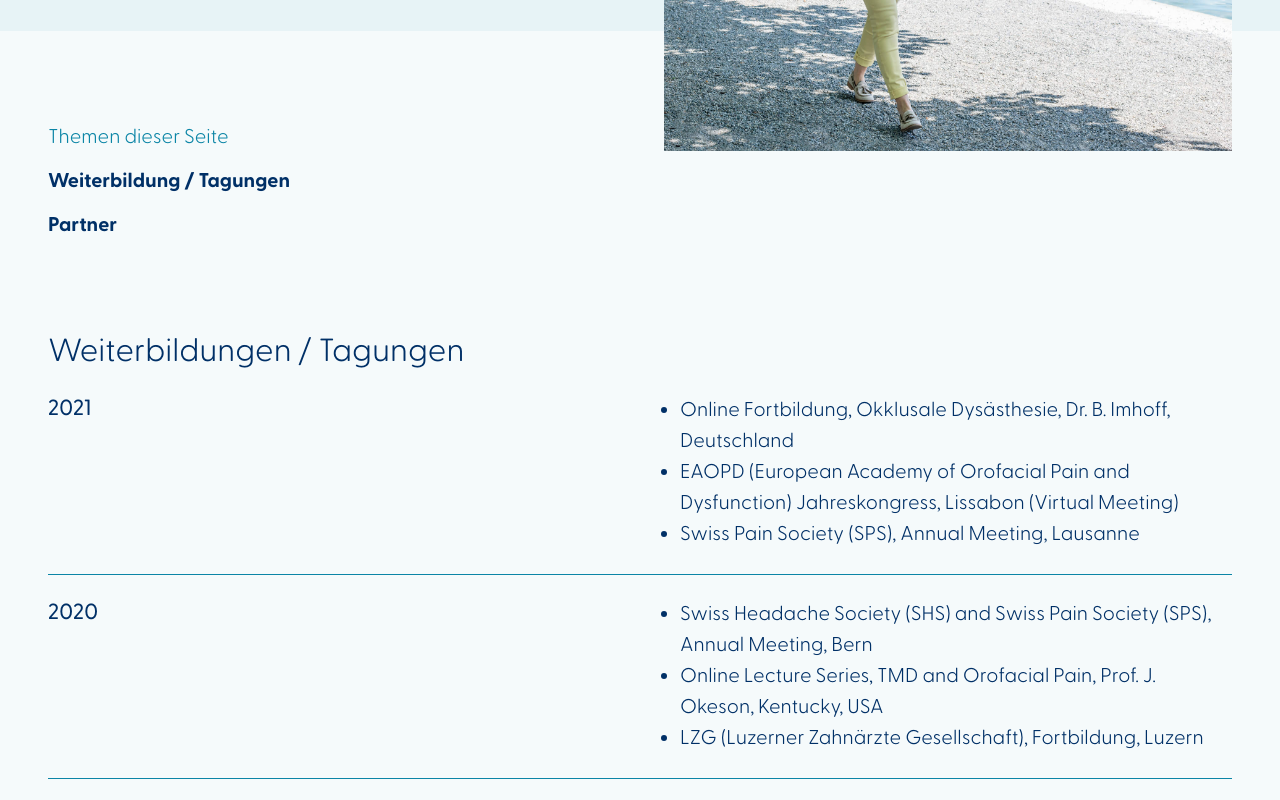
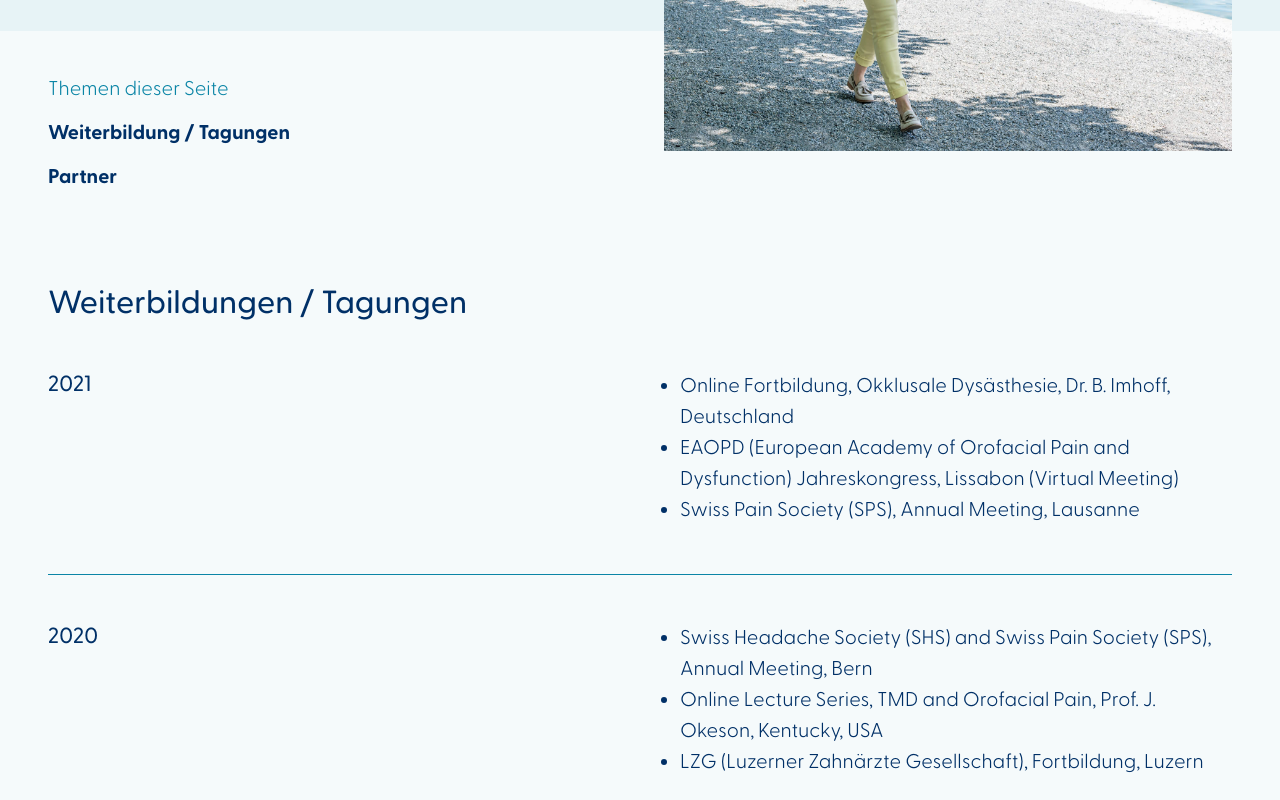
Before and after one commit to jeromehaas/haerle-practice-web, a Next.js app: page /aktivitaeten in a window 1280 px wide. Shown: the part 500-1300 px from the top of the page. Built offline with nearby package versions, Linux system fonts and the light colour scheme.

Commit message:
Cleanup: component education

```diff
--- a/components/sections/education/education.jsx
+++ b/components/sections/education/education.jsx
@@ -8,6 +8,8 @@ const Education = ({ data }) => {
   return (
     <Section data={{ className: 'education', anchorId: data.anchorId }}>
       <Heading data={{ className: 'education__title', level: 'h3' }}>Weiterbildungen / Tagungen</Heading>
+      <div className="education__item-wrapper">
+
         { courses.map((item, index) => (
           <EducationItem key={ index } data={{
             date: item.date,
@@ -15,6 +17,7 @@ const Education = ({ data }) => {
             imageSrc: item.imageSrc
           }}/>
         ))}
+      </div>
     </Section>
   )
 };
--- a/components/sections/education/education.scss
+++ b/components/sections/education/education.scss
@@ -1,24 +1,23 @@
 .education {
+
+	&__title {
+		margin-bottom: 48px;
+	}
 
 	.item {
 
 		display: grid;
 		grid-template: auto / 1fr 1fr;
-		padding: 24px 0;
+		padding: 48px 0;
 		border-bottom: 1px solid $lightblue-100;
+
+		&:first-child {
+			padding-top: 0px
+		}
 
 		&:last-child {
 			border-bottom: none;
-		}
-
-		&__title {
-		}
-
-		&__list {
-
-		}
-
-		&__list-item {
+			padding-bottom: 0px
 		}
 
 		&__image {
--- a/components/sections/intro/intro.scss
+++ b/components/sections/intro/intro.scss
@@ -55,10 +55,6 @@
 			grid-column-gap: 48px;
 		}
 
-		.intro__navigation {
-			margin-top: 48px
-		}
-
 		.intro__image-blocker {
 			width: 100%;
 			justify-self: flex-end;
--- a/styles/configs/typography.scss
+++ b/styles/configs/typography.scss
@@ -14,7 +14,7 @@ h2, .heading--h2 {
 
 h3, .heading--h3 {
 	font-size: 32px;
-	font-weight: 300;
+	font-weight: 500;
 }
 
 h4, .heading--h4 {
```
Lines whose indentation alone changed are shown as unchanged.
